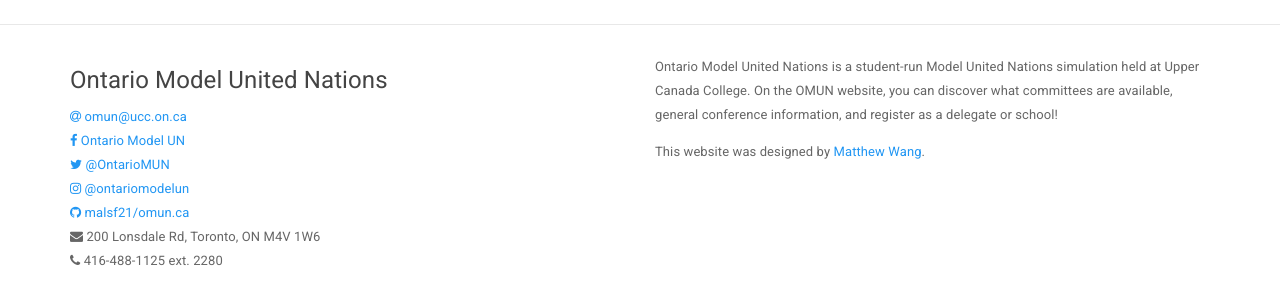
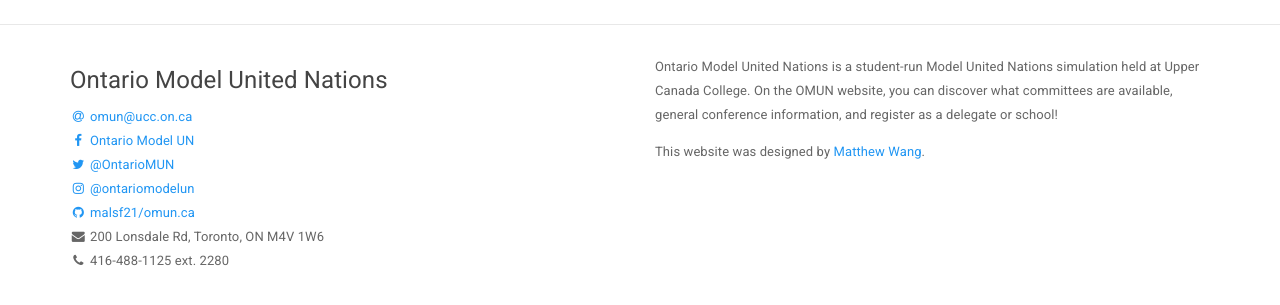
Before and after one commit to malsf21/omun.ca, a Jekyll site: the page built from _committees/fedcab.md, in a window 1280 px wide. Shown: the part 566-871 px from the top of the page. Built offline with Jekyll 4.4.1, drawn with Linux system fonts in a browser that asks for light colours.

Commit message:
fixed-widths footer contact info

```diff
--- a/_includes/footer.html
+++ b/_includes/footer.html
@@ -5,13 +5,13 @@
       <div class="col-sm-6">
         <h4>{{ site.title }}</h4>
         <ul class="contact-list">
-          <li><a href="mailto:{{ site.data.contact.email }}"><span class="fa fa-at"></span> {{ site.data.contact.email }}</a></li>
-          <li><a href="{{ site.data.contact.facebook }}"><span class="fa fa-facebook"></span> Ontario Model UN</a></li>
-          <li><a href="{{ site.data.contact.twitter }}"><span class="fa fa-twitter"></span> @OntarioMUN</a></li>
-          <li><a href="{{ site.data.contact.instagram }}"><span class="fa fa-instagram"></span> @ontariomodelun</a></li>
-          <li><a href="{{ site.data.contact.github }}"><span class="fa fa-github"></span> malsf21/omun.ca</a></li>
-          <li><span class="fa fa-envelope"></span> 200 Lonsdale Rd, Toronto, ON M4V 1W6</li>
-          <li><span class="fa fa-phone"></span> 416-488-1125 ext. 2280</li>
+          <li><a href="mailto:{{ site.data.contact.email }}"><span class="fa fa-fw fa-at"></span> {{ site.data.contact.email }}</a></li>
+          <li><a href="{{ site.data.contact.facebook }}"><span class="fa fa-fw fa-facebook"></span> Ontario Model UN</a></li>
+          <li><a href="{{ site.data.contact.twitter }}"><span class="fa fa-fw fa-twitter"></span> @OntarioMUN</a></li>
+          <li><a href="{{ site.data.contact.instagram }}"><span class="fa fa-fw fa-instagram"></span> @ontariomodelun</a></li>
+          <li><a href="{{ site.data.contact.github }}"><span class="fa fa-fw fa-github"></span> malsf21/omun.ca</a></li>
+          <li><span class="fa fa-fw fa-envelope"></span> 200 Lonsdale Rd, Toronto, ON M4V 1W6</li>
+          <li><span class="fa fa-fw fa-phone"></span> 416-488-1125 ext. 2280</li>
         </ul>
       </div>
 
```
